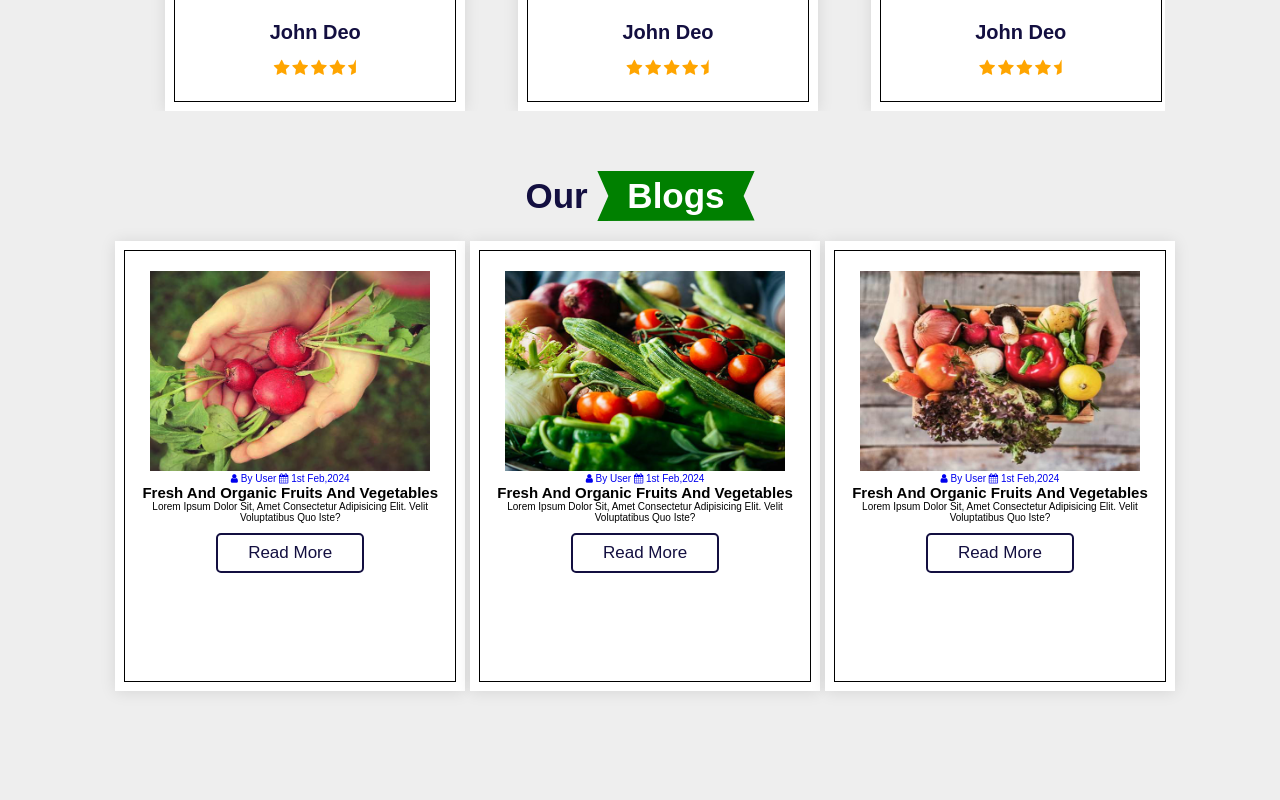
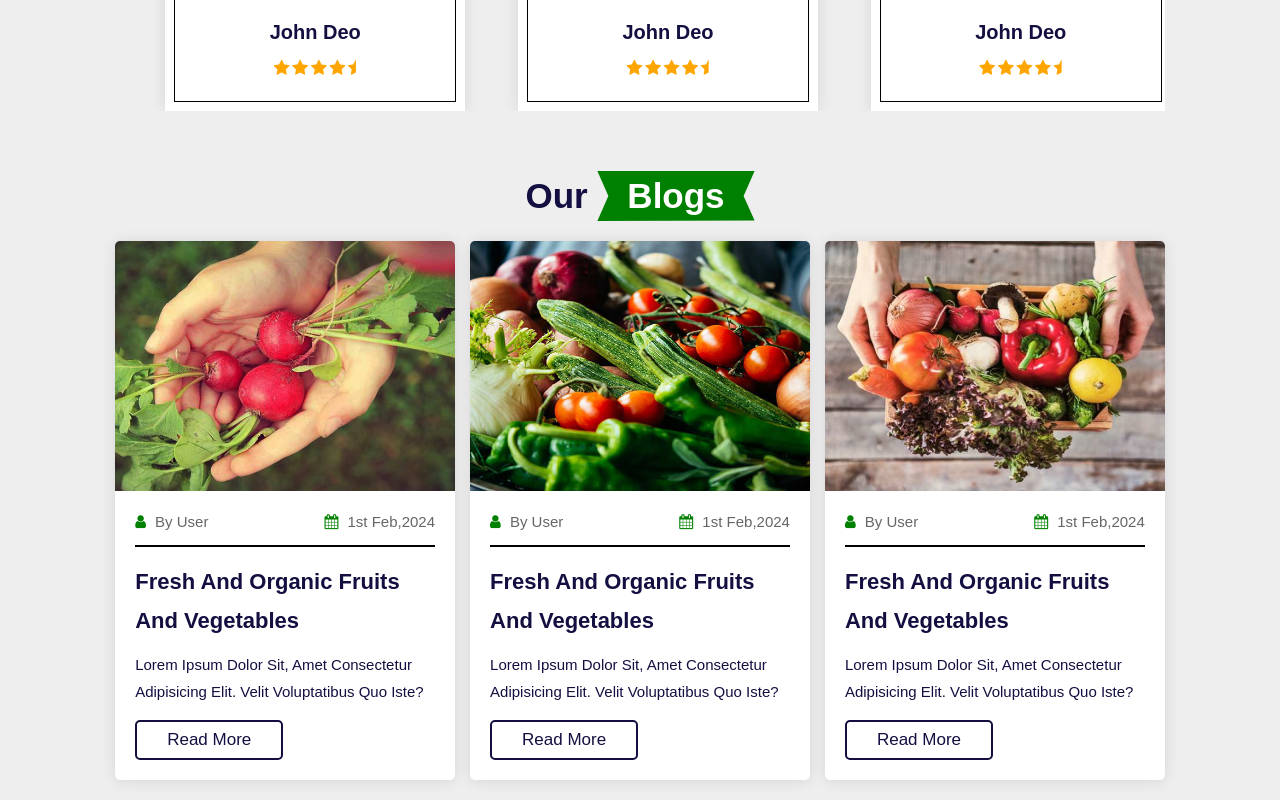
Before and after one commit to Tirth0362/Grocery-Store, a plain HTML site: page index.html in a window 1280 px wide. Shown: the part 2589-3389 px from the top of the page. Before the commit the page ends 3300 px from the top, so only its background shows below. Drawn offline with nearby package versions, Linux system fonts and the light colour scheme.

Commit message:
update file

```diff
--- a/style.css
+++ b/style.css
@@ -6,7 +6,7 @@
     --black: #130f40;
     --light-color: #666;
     --box-shadow: 0 .1rem 1.5rem rgba(0,0,0,.1);
-    --border: 2rem solid rgba(0,0,0.1);
+    --border: .2rem solid rgba(0,0,0.1);
     --outline: .1rem solid rgba(0,0,0.1);
 }
 
@@ -524,6 +524,7 @@ section{
 {
     box-shadow: 1px 1px 10px 4px var(--green);
 }
+
 .review-slide .box img
 {
     height: 15rem;
@@ -562,16 +563,11 @@ section{
 }
 .Blogs .box-container .box
 {
-    border: 0px solid red;
-    box-sizing: border-box;
-    height: 450px;
-    width: 350px;
-    text-align: center;
-    padding: 3rem 2rem;
-    outline-offset: -1rem;
-    outline: var(--outline);
+
+    overflow: hidden;
+    background-color: #fff;
     box-shadow: var(--box-shadow);
-    background-color: #fff;
+    border-radius: .5rem;
 }
 .Blogs .box:hover
 {
@@ -580,12 +576,56 @@ section{
 
 .Blogs .box img
 {
-    height: 20rem;
+    height: 25rem;
+    width: 100%;
+    object-fit: cover;
+}
+
+.Blogs .box-container .box .content
+{
+    padding: 2rem;
+}
+.Blogs .box-container .box .content .icon
+{
+   display: flex;
+   align-items: center;
+   justify-content: space-between;
+   padding-bottom: 1.5rem;
+   margin-bottom: 1rem;
+   border-bottom: var(--border);
+}
+.Blogs .box-container .box .content .icon a
+{
+    color: var(--light-color);
+    font-size: 1.5rem;
+}
+.Blogs .box-container .box .content .icon a:hover
+{
+    color: var(--black);
+}
+.Blogs .box-container .box .content .icon a i
+{
+    color: green;
+    padding-right: .5rem;
+}
+
+.Blogs .box-container .box .content h1
+{
+    line-height: 1.8;
+    color: var(--black);
+    font-size: 2.2rem;
+    padding: .5rem 0;
 
 }
 
+.Blogs .box-container .box .content p
+{
+    line-height: 1.8;
+    color: var(--black);
+    font-size: 1.5rem;
+    padding: .5rem 0;
 
-
+}
 
 
 
```
